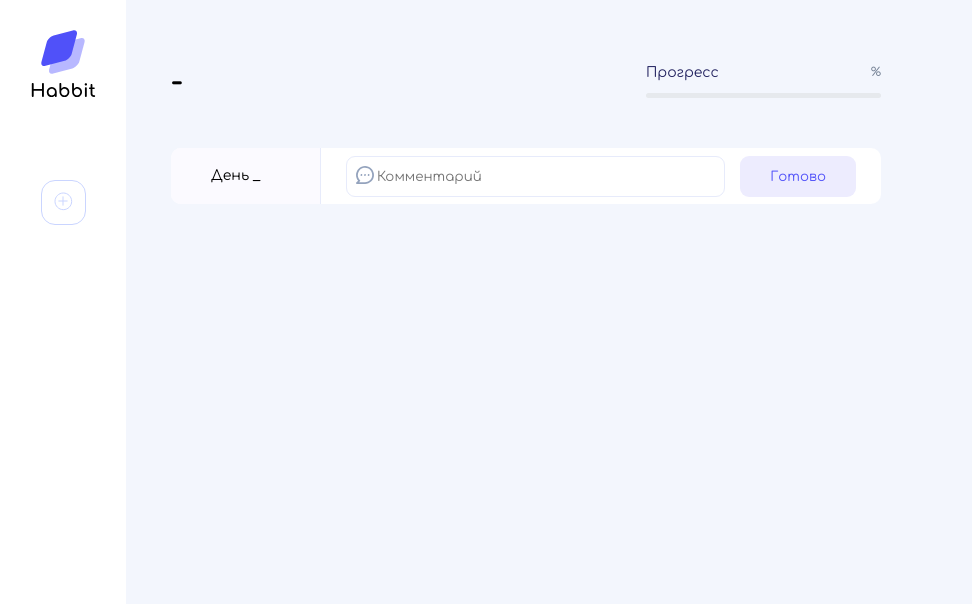
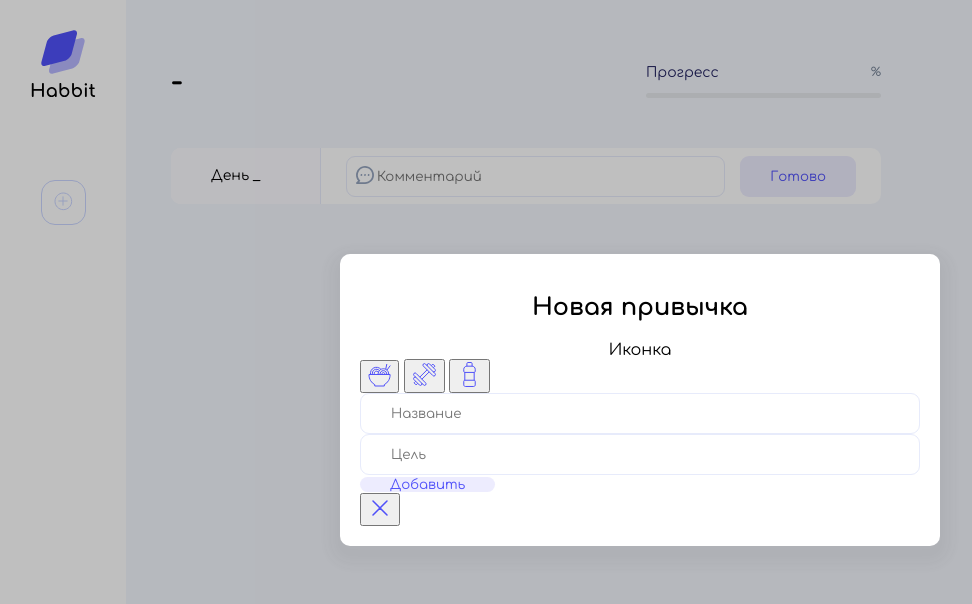
Before and after one commit to Mirroxum/HabbitApp, a plain HTML site: page index.html in a window 1280 px wide. Shown: the whole page, without its empty margins (0-972 px from the left). Drawn offline with Linux system fonts and the light colour scheme.

Commit message:
add popup

```diff
--- a/index.html
+++ b/index.html
@@ -43,11 +43,30 @@
           <div class="habbit__day">День _</div>
           <form class="habbit__form" onsubmit="addDays(event)"">
             <input name="comment" class="input_icon" "text" placeholder="Комментарий">
-            <img class = "input__icon" src="images/comment.svg" alt="Комментарий">
-            <button class="habbit__done" type="submit">Готово</button>
+            <img class="input__icon" src="images/comment.svg" alt="Комментарий">
+            <button class="button" type="submit">Готово</button>
           </form>
         </div>
       </main>
+    </div>
+    <div class="cover cover_hidden">
+      <div class="popup">
+        <h2>Новая привычка</h2>
+        <div class="icon-label">Иконка</div>
+        <div class="icon-select">
+          <button class="icon icon_active"><img src="./images/food.svg" alt="Еда"></button>
+          <button class="icon"><img src="./images/sport.svg" alt="Спорт"></button>
+          <button class="icon"><img src="./images/water.svg" alt="Вода"></button>
+          <form class="popup__form">
+            <input type="text" name="name" placeholder="Название">
+            <input type="number" name="target" placeholder="Цель">
+            <button class="button" type="submit">Добавить</button>
+          </form>
+          <button>
+            <img src="./images/cross.svg" alt="Закрыть">
+          </button>
+        </div>
+      </div>
     </div>
   </div>
   <script src="scripts/app.js"></script>
--- a/scripts/app.js
+++ b/scripts/app.js
@@ -72,7 +72,7 @@ function rerenderContent(activeHabbit) {
 		element.classList.add('habbit');
 		element.innerHTML = `<div class="habbit__day">День ${Number(index) + 1}</div>
             <div class="habbit__comment">${activeHabbit.days[index].comment}</div>
-            <button class="habbit__delete">
+            <button class="habbit__delete" onclick="removeDays(${index})">
               <img src="images/delete.svg" alt="Удалить день ${Number(index) + 1}">
             </button>`;
 		page.content.daysContainer.appendChild(element);
@@ -112,10 +112,20 @@ function addDays(event) {
 		return habbit;
 	})
 	form['comment'].value = '';
-	rerender(globalActiveHabbitId)
+	rerender(globalActiveHabbitId);
 	saveData();
 }
 
+function removeDays(daysIndex) {
+	habbits = habbits.map((habbit) => {
+		if (habbit.id === globalActiveHabbitId) {
+			habbit.days.splice(daysIndex, 1);
+		}
+		return habbit;
+	})
+	rerender(globalActiveHabbitId);
+	saveData();
+}
 
 // innit
 
--- a/styles/main.css
+++ b/styles/main.css
@@ -203,7 +203,7 @@ input.error {
 	left: 35px;
 }
 
-.habbit__done{
+.button{
 	border: none;
 	padding: 0 30px;
 	font-family: 'Comfortaa', cursive;
@@ -212,7 +212,39 @@ input.error {
 	border-radius: 9px;
 }
 
-.habbit__done:hover {
+.button:hover {
 	background-color: #d3d1f8;
 	cursor: pointer;
 }
+
+.cover {
+	position: fixed;
+	left: 0;
+	right: 0;
+	bottom: 0;
+	top:0;
+	background: rgba(0,0,0,0.25);
+	display: flex;
+	align-items: center;
+	justify-content: center;
+}
+
+
+
+.popup {
+	background: #FFFFFF;
+	box-shadow: 0px 8px 14px 12px rgba(56, 56, 56, 0.05);
+	border-radius: 10px;
+	max-width: 600px;
+	padding: 20px;
+	position: relative;
+	display: flex;
+	flex-direction: column;
+	align-items: center;
+}
+
+.popup__close {
+	position: absolute;
+	right: 15px;
+	top: 15px;
+}
```
Also changed, not shown: images/cross.svg (added).
